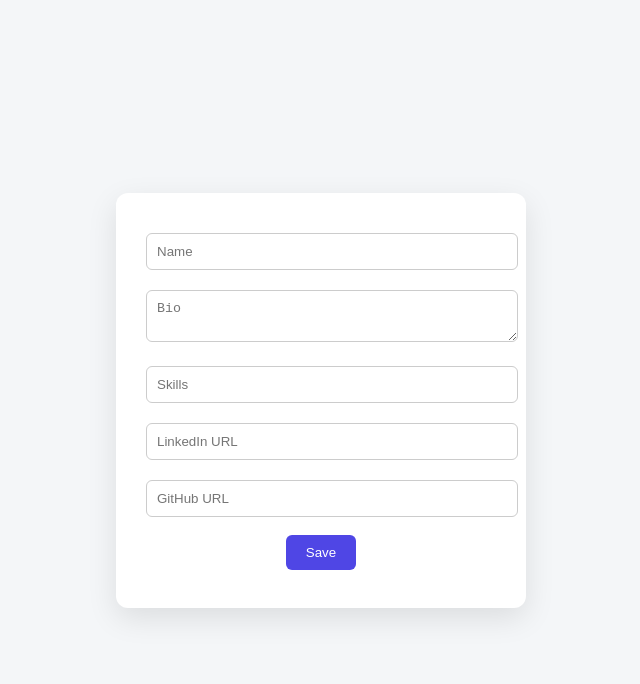
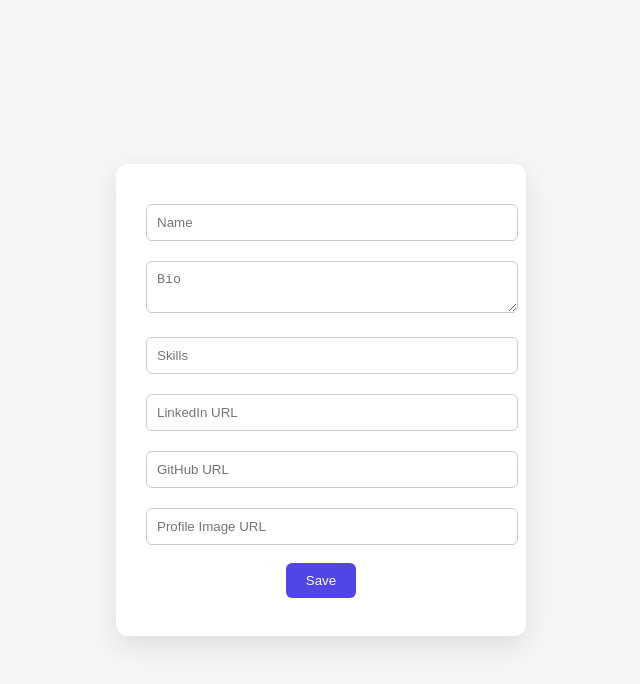
Before and after one commit to Rethika123/gidy-profile-project, a React app in the folder frontend/: page / in a window 1280 px wide. Both pictures are taken after a click on the button "Edit Profile". Shown: the top 684 px of the page, without its empty margins (319-959 px from the left). Built offline with nearby package versions, Linux system fonts and the light colour scheme; no server answers; the HTML template or start-up script is replaced by a standard one.

Commit message:
add editable profile image and fix dark mode bio color

```diff
--- a/frontend/src/App.css
+++ b/frontend/src/App.css
@@ -36,6 +36,9 @@ body{
 .bio{
   color:#555;
   margin:10px 0;
+}
+.dark .bio{
+  color:#e0e0e0;
 }
 
 .skills{
--- a/frontend/src/components/Profile.jsx
+++ b/frontend/src/components/Profile.jsx
@@ -64,6 +64,13 @@ return (
   value={profile.github || ""}
   onChange={(e)=>setProfile({...profile,github:e.target.value})}
 />
+
+<input
+  placeholder="Profile Image URL"
+  value={profile.profile_picture || ""}
+  onChange={(e)=>setProfile({...profile,profile_picture:e.target.value})}
+/>
+
           <button onClick={updateProfile}>Save</button>
 
         </div>
@@ -73,10 +80,10 @@ return (
         <div>
 
           <img
-            className="profile-img"
-            src="https://i.pravatar.cc/150"
-            alt="profile"
-          />
+         className="profile-img"
+        src={profile.profile_picture || "https://i.pravatar.cc/150"}
+        alt="profile"
+        />
 
           <h2>{profile.name}</h2>
 
```
